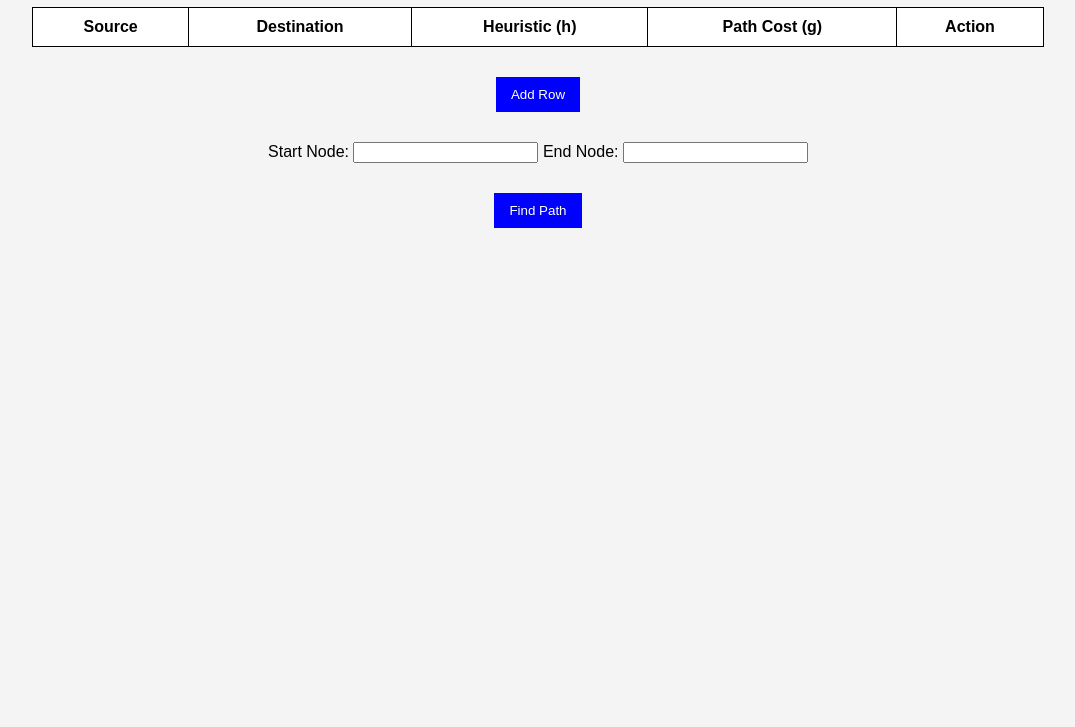
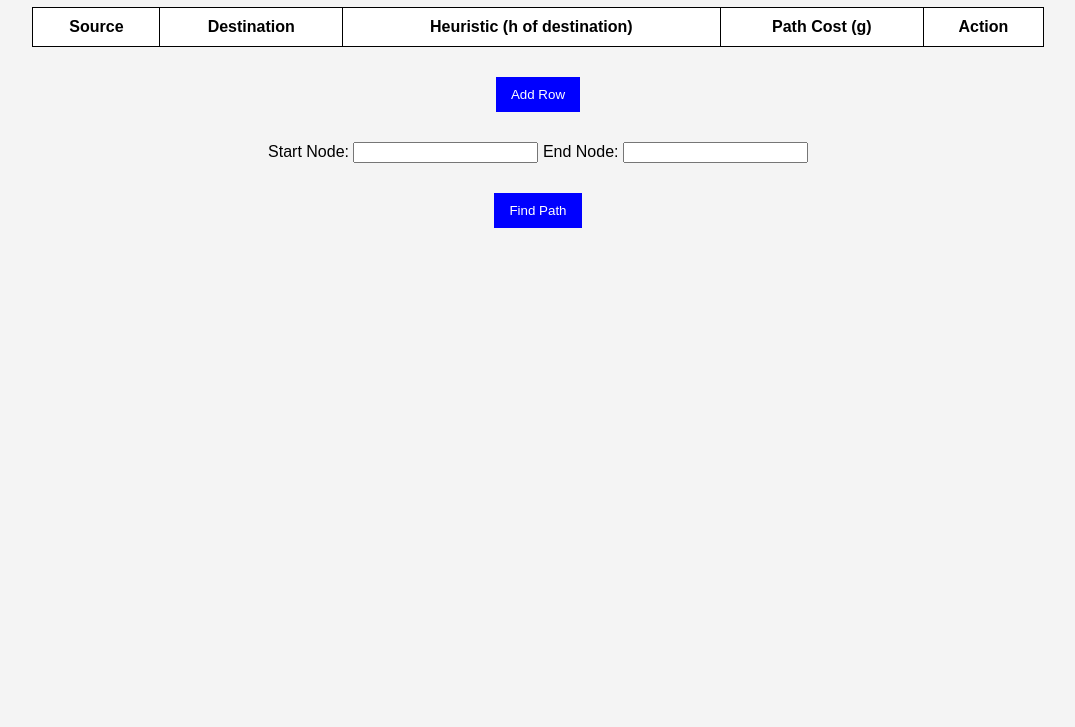
Before and after one commit to MrHydrolifker/A-path-finder, a plain HTML site: page index.html in a window 1280 px wide. Shown: the part 73-800 px from the top of the page, without its empty margins (102-1177 px from the left). Drawn offline with Linux system fonts and the light colour scheme.

Commit message:
Updated A* algorithm implementation

```diff
--- a/index.html
+++ b/index.html
@@ -15,7 +15,7 @@
             <tr>
                 <th>Source</th>
                 <th>Destination</th>
-                <th>Heuristic (h)</th>
+                <th>Heuristic (h of destination)</th>
                 <th>Path Cost (g)</th>
                 <th>Action</th>
             </tr>
```
Also changed, not shown: 1 other file.
